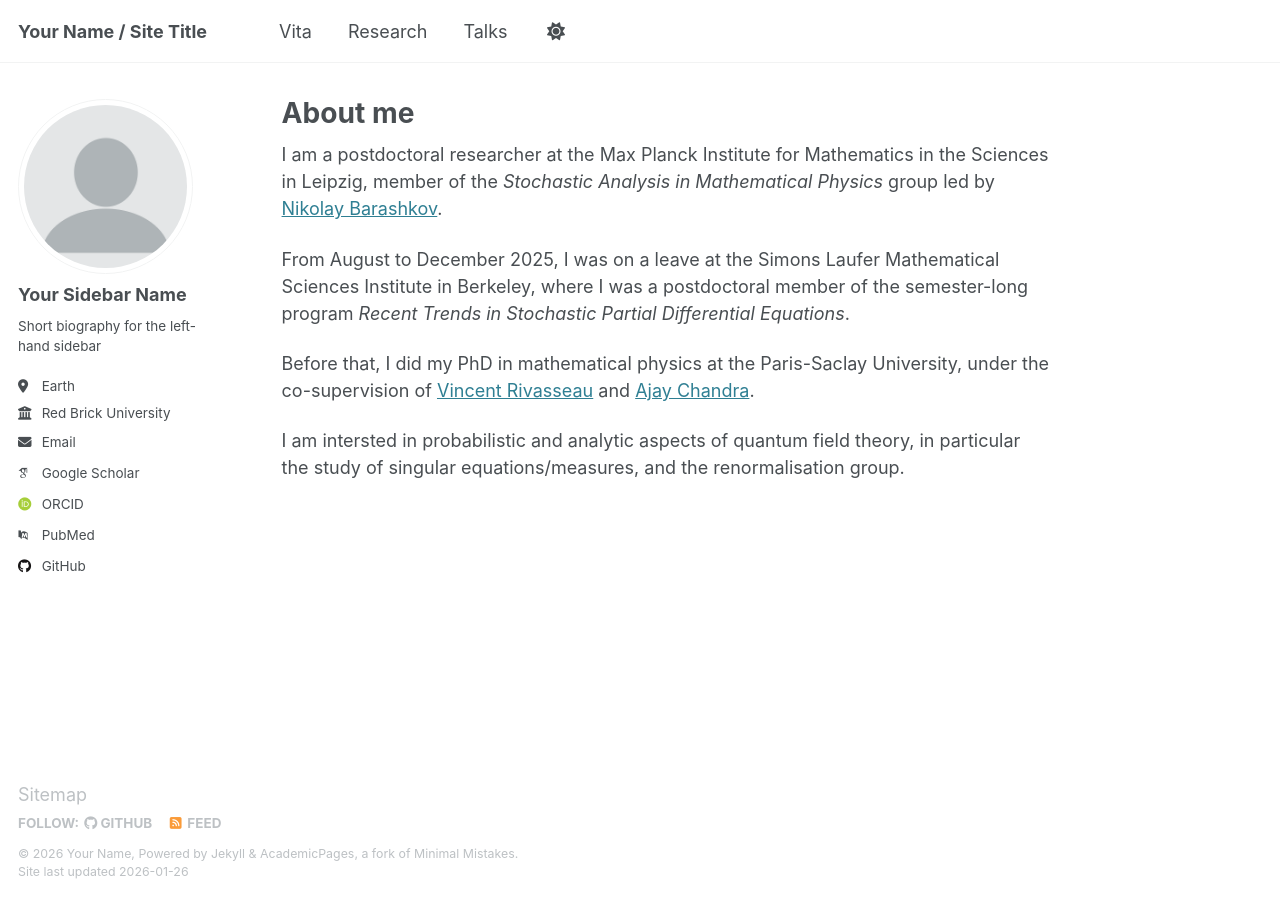
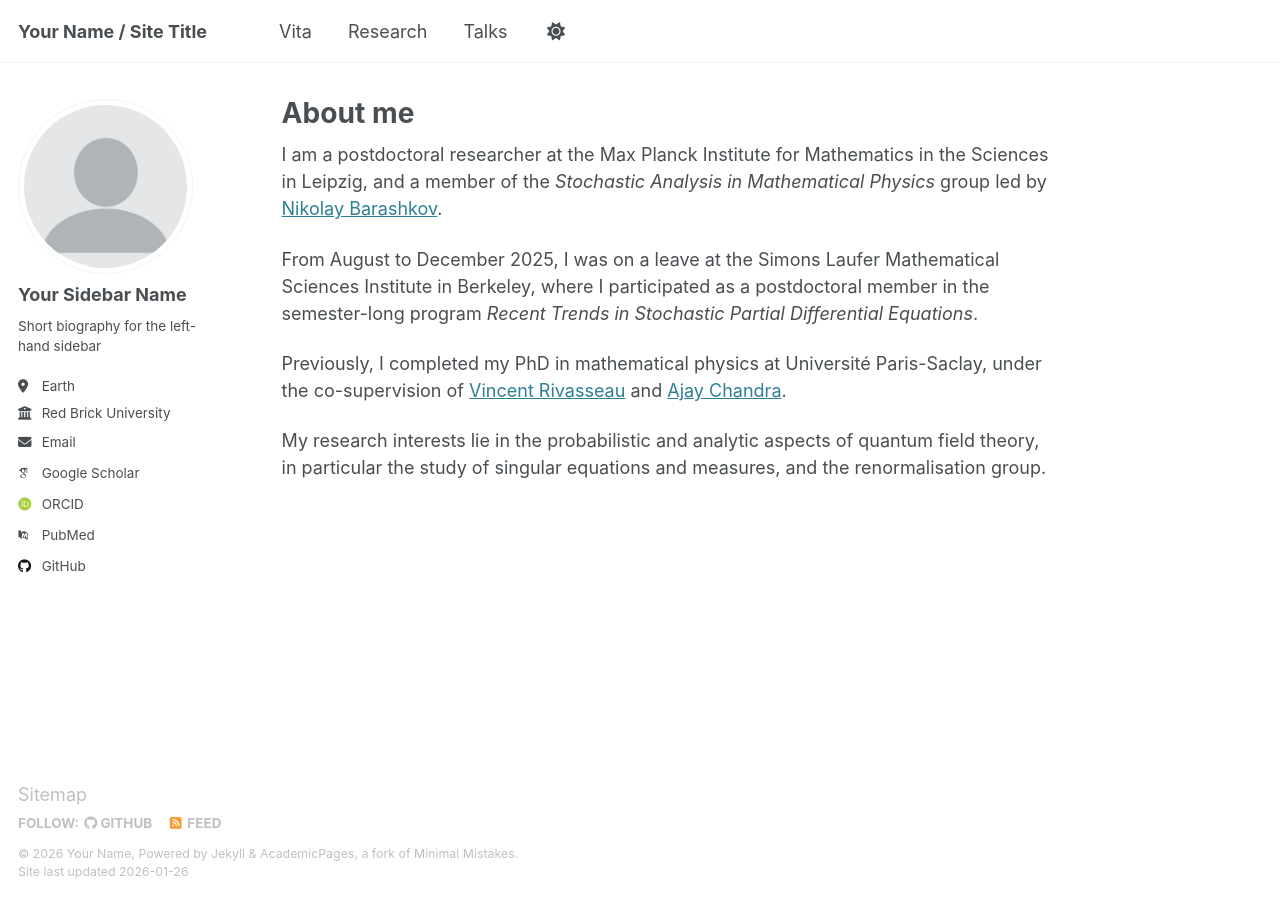
Before and after one commit to leonardferdinand/leonardferdinand.github.io, a Jekyll site: the page built from _pages/about.md, in a window 1280 px wide. Built offline with Jekyll 4.4.1, drawn with Linux system fonts in a browser that asks for light colours; some web fonts are replaced.

Commit message:
Update about.md

```diff
--- a/_pages/about.md
+++ b/_pages/about.md
@@ -7,13 +7,13 @@ redirect_from:
   - /about.html
 ---
 
-I am a postdoctoral researcher at the Max Planck Institute for Mathematics in the Sciences in Leipzig, member of the <em>Stochastic Analysis in Mathematical Physics</em> group led by <a href='https://www.mis.mpg.de/people/nikolay-barashkov' target='_blank'>Nikolay Barashkov</a>.
+I am a postdoctoral researcher at the Max Planck Institute for Mathematics in the Sciences in Leipzig, and a member of the <em>Stochastic Analysis in Mathematical Physics</em> group led by <a href='https://www.mis.mpg.de/people/nikolay-barashkov' target='_blank'>Nikolay Barashkov</a>.
 
-From August to December 2025, I was on a leave at the Simons Laufer Mathematical Sciences Institute in Berkeley, where I was a postdoctoral member of the semester-long program  <em>Recent Trends in Stochastic Partial Differential Equations</em>.
+From August to December 2025, I was on a leave at the Simons Laufer Mathematical Sciences Institute in Berkeley, where I participated as a postdoctoral member in the semester-long program <em>Recent Trends in Stochastic Partial Differential Equations</em>.
 
-Before that, I did my PhD in mathematical physics at the Paris-Saclay University, under the co-supervision of <a href='https://annuaire.in2p3.fr/6225-7630/vincent-rivasseau' target='_blank'>Vincent Rivasseau</a> and <a href='https://sites.google.com/view/ajaychandra/home' target='_blank'>Ajay Chandra</a>.
+Previously, I completed my PhD in mathematical physics at Université Paris-Saclay, under the co-supervision of <a href='https://annuaire.in2p3.fr/6225-7630/vincent-rivasseau' target='_blank'>Vincent Rivasseau</a> and <a href='https://sites.google.com/view/ajaychandra/home' target='_blank'>Ajay Chandra</a>.
 
-I am intersted in probabilistic and analytic aspects of quantum field theory, in particular the study of singular equations/measures, and the renormalisation group.
+My research interests lie in the probabilistic and analytic aspects of quantum field theory, in particular the study of singular equations and measures, and the renormalisation group.
 
 <!--This is the front page of a website that is powered by the [Academic Pages template](https://github.com/academicpages/academicpages.github.io) and hosted on GitHub pages. [GitHub pages](https://pages.github.com) is a free service in which websites are built and hosted from code and data stored in a GitHub repository, automatically updating when a new commit is made to the repository. This template was forked from the [Minimal Mistakes Jekyll Theme](https://mmistakes.github.io/minimal-mistakes/) created by Michael Rose, and then extended to support the kinds of content that academics have: publications, talks, teaching, a portfolio, blog posts, and a dynamically-generated CV. You can fork [this template](https://github.com/academicpages/academicpages.github.io) right now, modify the configuration and markdown files, add your own PDFs and other content, and have your own site for free, with no ads!
 
```
